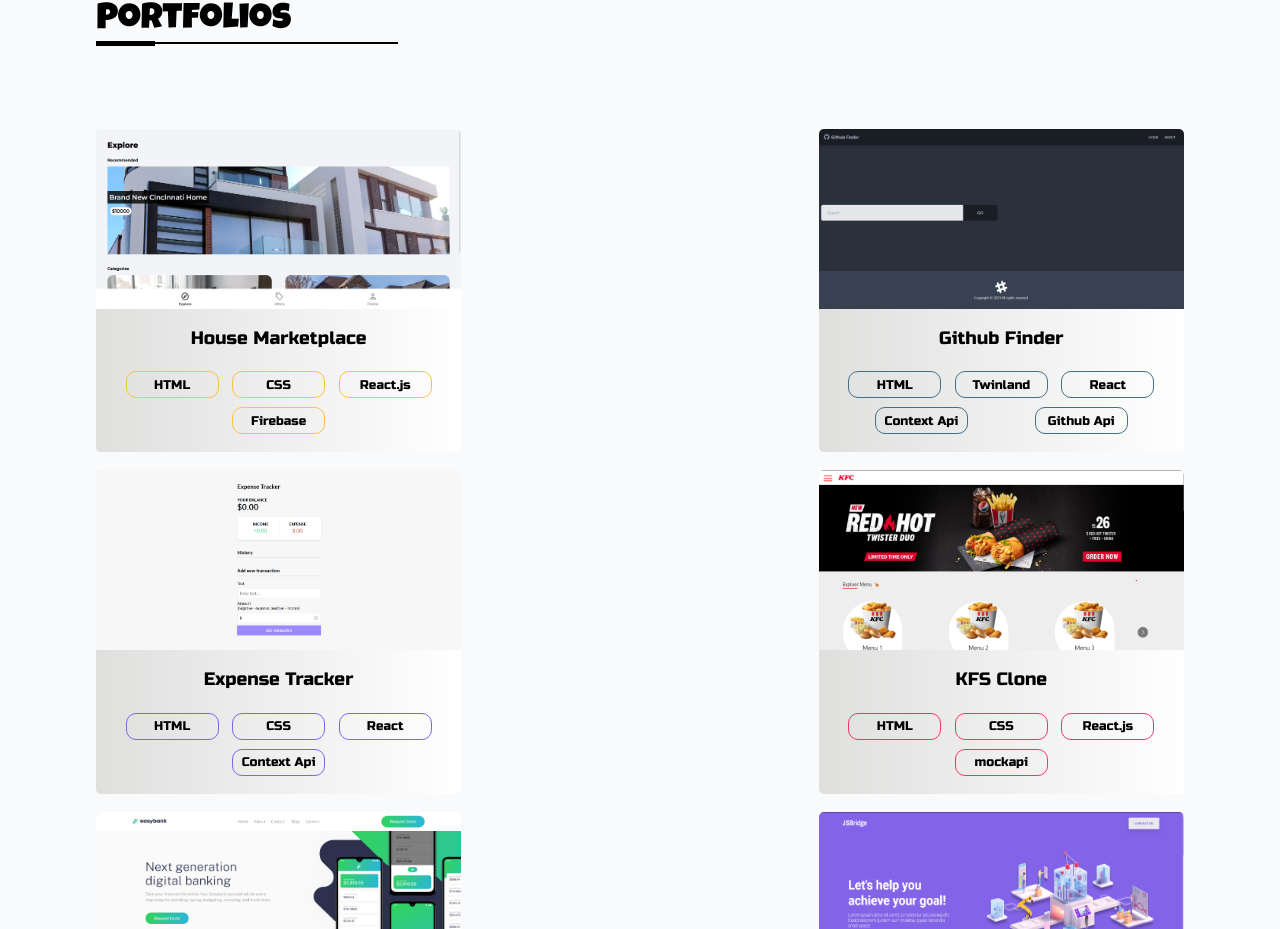
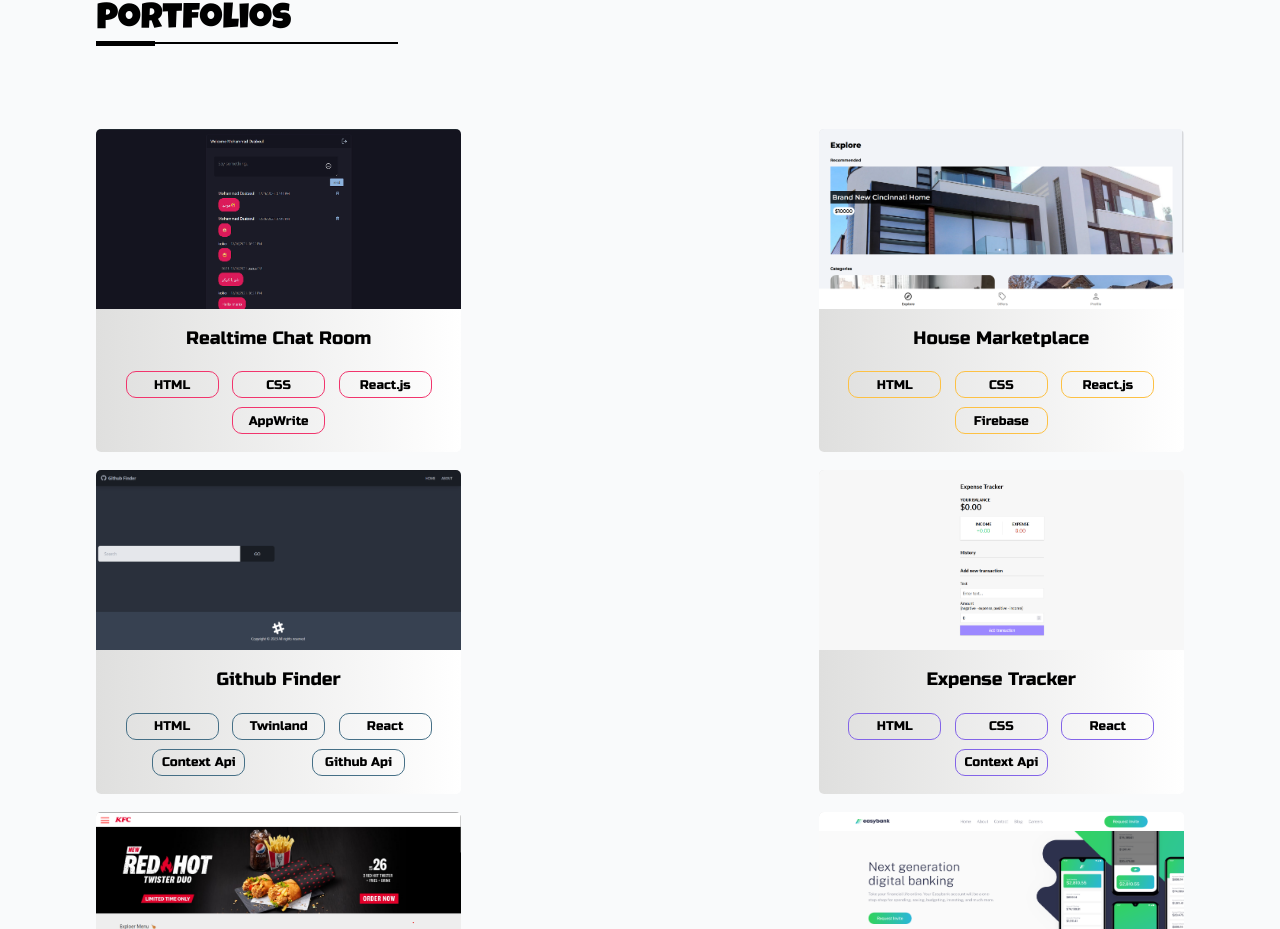
Before and after one commit to Mohammad-Daaboul98/portfolio, a website: page index.html in a window 1280 px wide. Shown: the part 1755-2684 px from the top of the page. Drawn offline with nearby package versions, Linux system fonts and the light colour scheme.

Commit message:
add chat room to portfolios

```diff
--- a/index.html
+++ b/index.html
@@ -150,6 +150,23 @@
                 </h1>
             </div>
             <div class="portfolios-box">
+                <div class="portfolios-box__🕸 portfolios-box__🕸-todo" data-aos="fade-up"
+                data-aos-anchor-placement="center-bottom" data-aos-duration="2000">
+                <a target="popup" href="https://chat-room-vert-one.vercel.app/" class="portfolios-box__🕸__link">
+                    <img class="portfolios-box__🕸__link--img" src="./img/chat-room.png" alt="easy-banck">
+                    <div class="portfolios-box__🕸__link--content">
+                        <h4 class="portfolios-box__🕸__link--content__title">
+                            Realtime Chat Room
+                        </h4>
+                        <ul class="portfolios-box__🕸__list">
+                            <li class="portfolios-box__🕸__item portfolios-box__🕸__item-todo">HTML</li>
+                            <li class="portfolios-box__🕸__item portfolios-box__🕸__item-todo">CSS</li>
+                            <li class="portfolios-box__🕸__item portfolios-box__🕸__item-todo">React.js</li>
+                            <li class="portfolios-box__🕸__item portfolios-box__🕸__item-todo">AppWrite</li>
+                        </ul>
+                    </div>
+                </a>
+            </div>
                 <div class="portfolios-box__🕸 portfolios-box__🕸-iii" data-aos="fade-up"
                 data-aos-anchor-placement="center-bottom" data-aos-duration="2000">
                 <a target="popup" href="https://643f7389a080a90008810f20--house-marketplace98.netlify.app" class="portfolios-box__🕸__link">
```
Also changed, not shown: img/chat-room.png (added), 2 other files.
